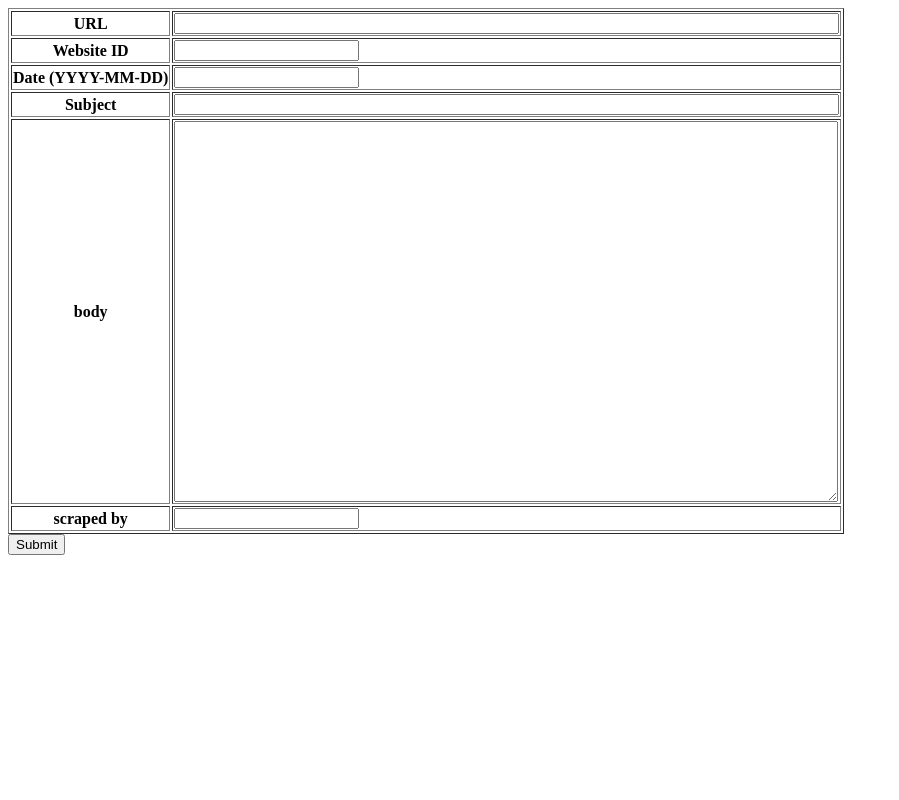
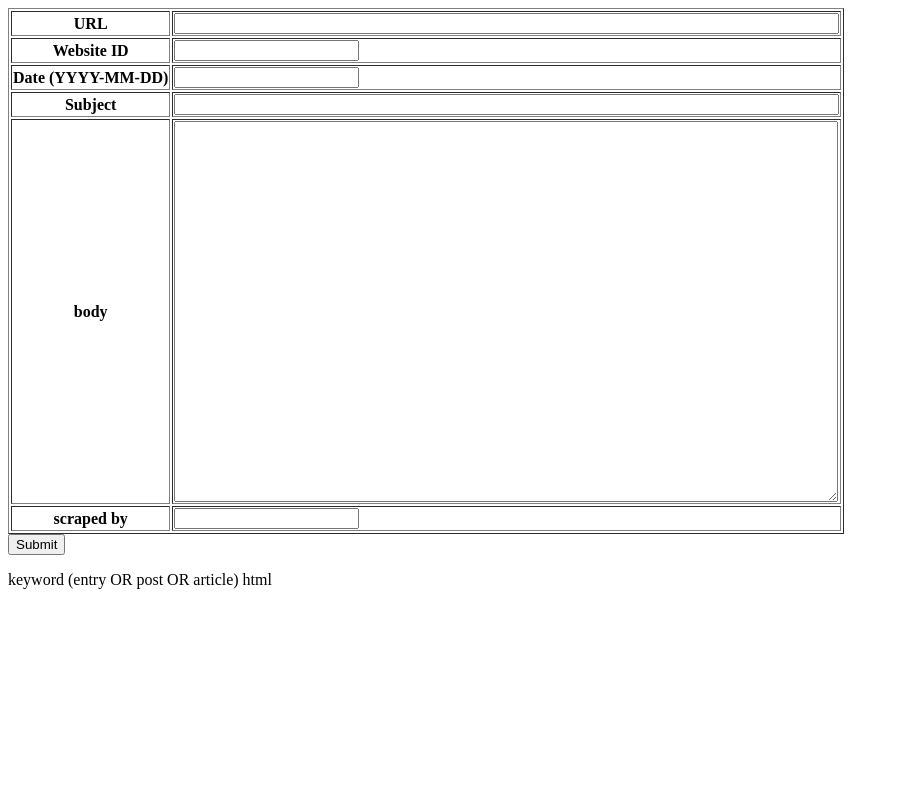
Before and after one commit to wbrxcorp/nihongodeok, a Flask app: page /tools/new_article/1 in a window 1280 px wide. Shown: the whole page, without its empty margins (0-899 px from the left). Run offline with Flask 2, Linux system fonts and the light colour scheme; parts of the project's set-up code (start-up, migrations or seed data) failed here and were passed over.

Commit message:
something useful added to new_article template

```diff
--- a/frontend/templates/new_article.html
+++ b/frontend/templates/new_article.html
@@ -23,6 +23,6 @@
   </table>
   <input type="submit"/>
 </form>
-
+keyword (entry OR post OR article) html
 </body>
 </html>
```
